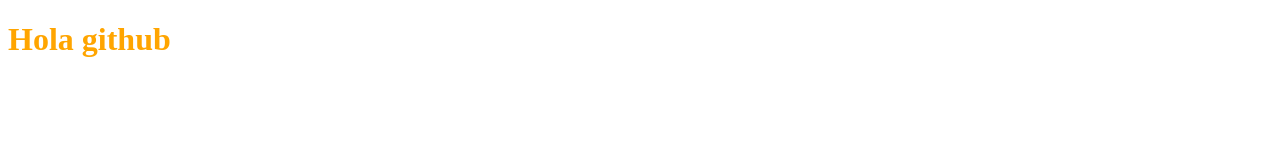
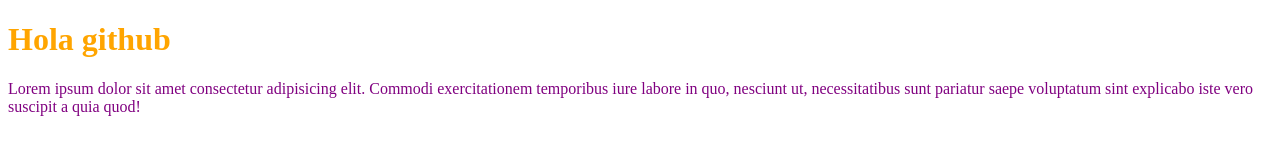
Before and after one commit to Belust29/coder, a plain HTML site: page index.html in a window 1280 px wide. Drawn offline with Linux system fonts and the light colour scheme.

Commit message:
agregué un párrafo

```diff
--- a/estilos.css
+++ b/estilos.css
@@ -1,3 +1,6 @@
 body{
     color: orange;
 }
+p{
+    color: purple;
+}
--- a/index.html
+++ b/index.html
@@ -9,5 +9,6 @@
 </head>
 <body>
     <h1>Hola github</h1>
+    <p>Lorem ipsum dolor sit amet consectetur adipisicing elit. Commodi exercitationem temporibus iure labore in quo, nesciunt ut, necessitatibus sunt pariatur saepe voluptatum sint explicabo iste vero suscipit a quia quod!</p>
 </body>
 </html>
```
